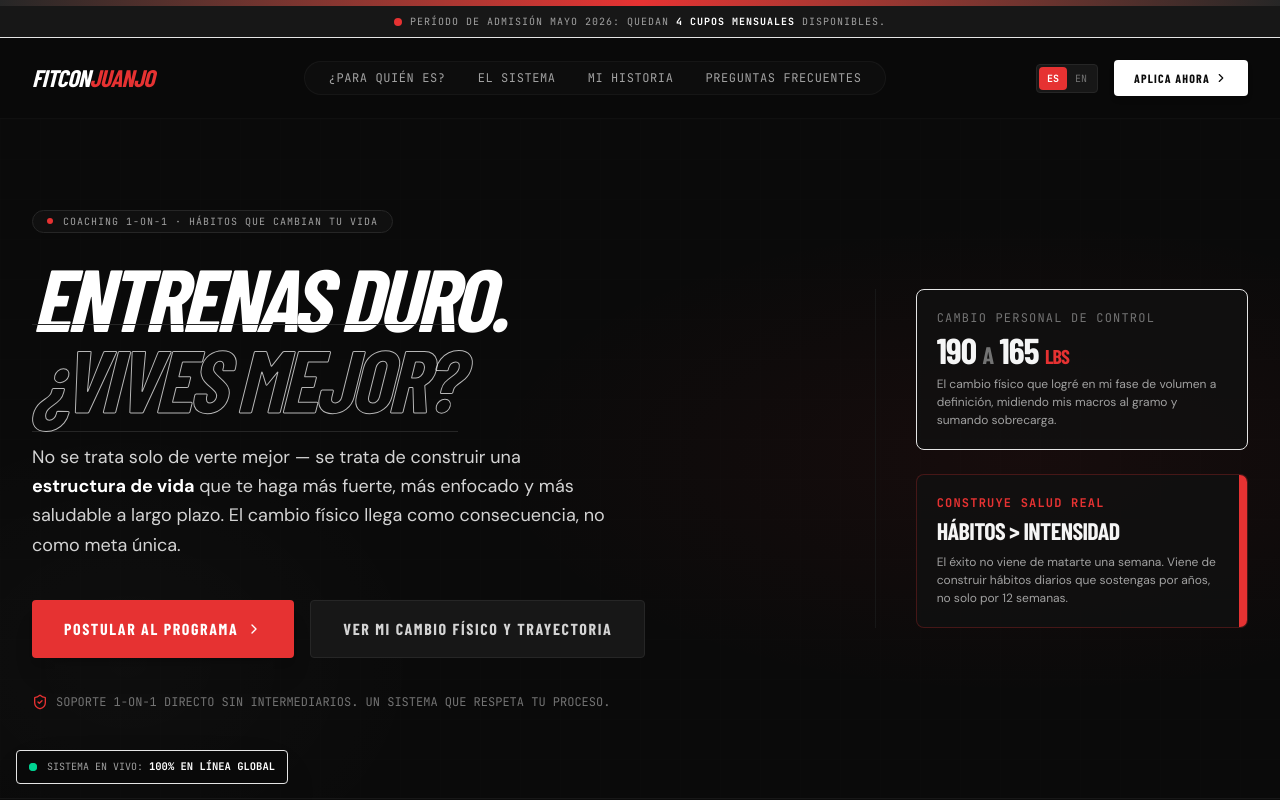
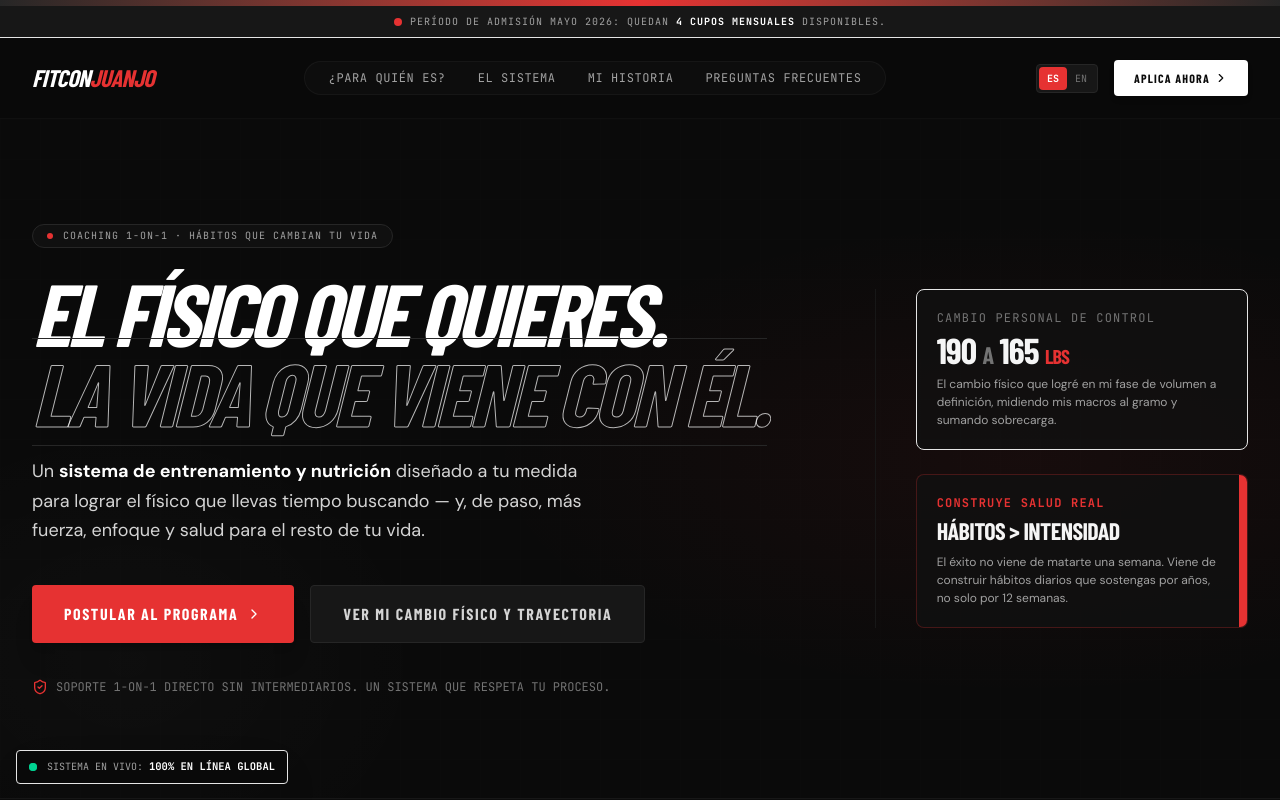
Before and after one commit to juanjosemarinob/fitconjuanjo-landing, a React (Vite) app: page / in a window 1280 px wide. Shown: the top 800 px of the page. Built offline with nearby package versions, Linux system fonts and the light colour scheme; a web font is replaced by a local one.

Commit message:
Update App.tsx

```diff
--- a/src/App.tsx
+++ b/src/App.tsx
@@ -202,16 +202,16 @@ export default function App() {
             <h1 className="font-display font-extrabold text-[54px] sm:text-[72px] lg:text-[88px] leading-[0.92] uppercase italic text-white tracking-tighter">
               {lang === 'es' ? (
                 <>
-                  ENTRENAS DURO. <br />
+                  EL FÍSICO QUE QUIERES. <br />
                   <span className="text-transparent border-t border-b border-neutral-800" style={{ WebkitTextStroke: '1px rgba(255,255,255,0.7)' }}>
-                    ¿VIVES MEJOR?
+                    LA VIDA QUE VIENE CON ÉL.
                   </span>
                 </>
               ) : (
                 <>
-                  YOU TRAIN HARD. <br />
+                  THE PHYSIQUE YOU WANT. <br />
                   <span className="text-transparent border-t border-b border-neutral-800" style={{ WebkitTextStroke: '1px rgba(255,255,255,0.7)' }}>
-                    DO YOU LIVE BETTER?
+                    THE LIFE THAT COMES WITH IT.
                   </span>
                 </>
               )}
@@ -220,11 +220,11 @@ export default function App() {
             <p className="text-md sm:text-lg text-neutral-300 max-w-xl font-normal leading-relaxed">
               {lang === 'es' ? (
                 <>
-                  No se trata solo de verte mejor — se trata de construir una <strong className="text-white font-semibold">estructura de vida</strong> que te haga más fuerte, más enfocado y más saludable a largo plazo. El cambio físico llega como consecuencia, no como meta única.
+                  Un <strong className="text-white font-semibold">sistema de entrenamiento y nutrición</strong> diseñado a tu medida para lograr el físico que llevas tiempo buscando — y, de paso, más fuerza, enfoque y salud para el resto de tu vida.
                 </>
               ) : (
                 <>
-                  This isn't just about looking better — it's about building a <strong className="text-white font-semibold">life structure</strong> that makes you stronger, more focused, and healthier for the long run. Physical change follows as a consequence, not the only goal.
+                  A <strong className="text-white font-semibold">training and nutrition system</strong> designed around you to get the physique you've been after — and, along the way, more strength, focus, and health for the rest of your life.
                 </>
               )}
             </p>
```
